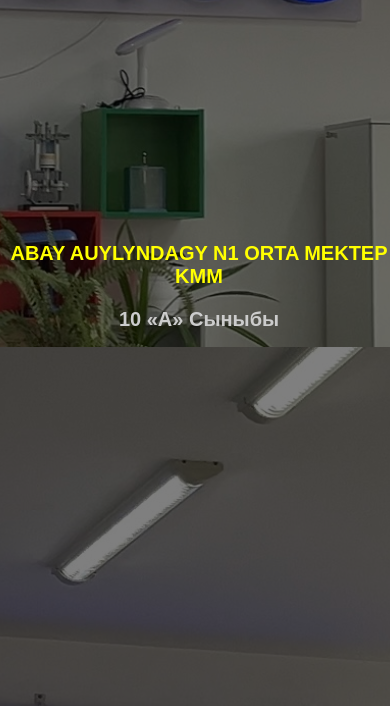
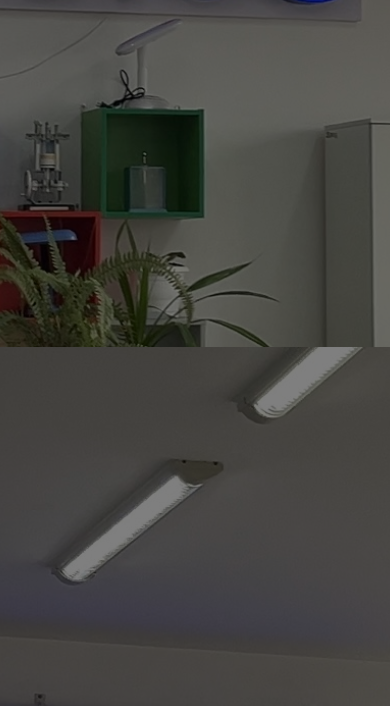
Before and after one commit to abaymektep/10a-synyp, a plain HTML site: page index.html in a window 390 px wide. Shown: the part 9781-10487 px from the top of the page. Drawn offline with Linux system fonts and the light colour scheme; a web font is replaced by a local one.

Commit message:
Update style.css

```diff
--- a/style.css
+++ b/style.css
@@ -214,6 +214,6 @@ header {
         color: yellow;
         margin-top: 10px;
         left: 8px;
-        top: 10000px;
+        top: 15000px;
     }
 }
```
